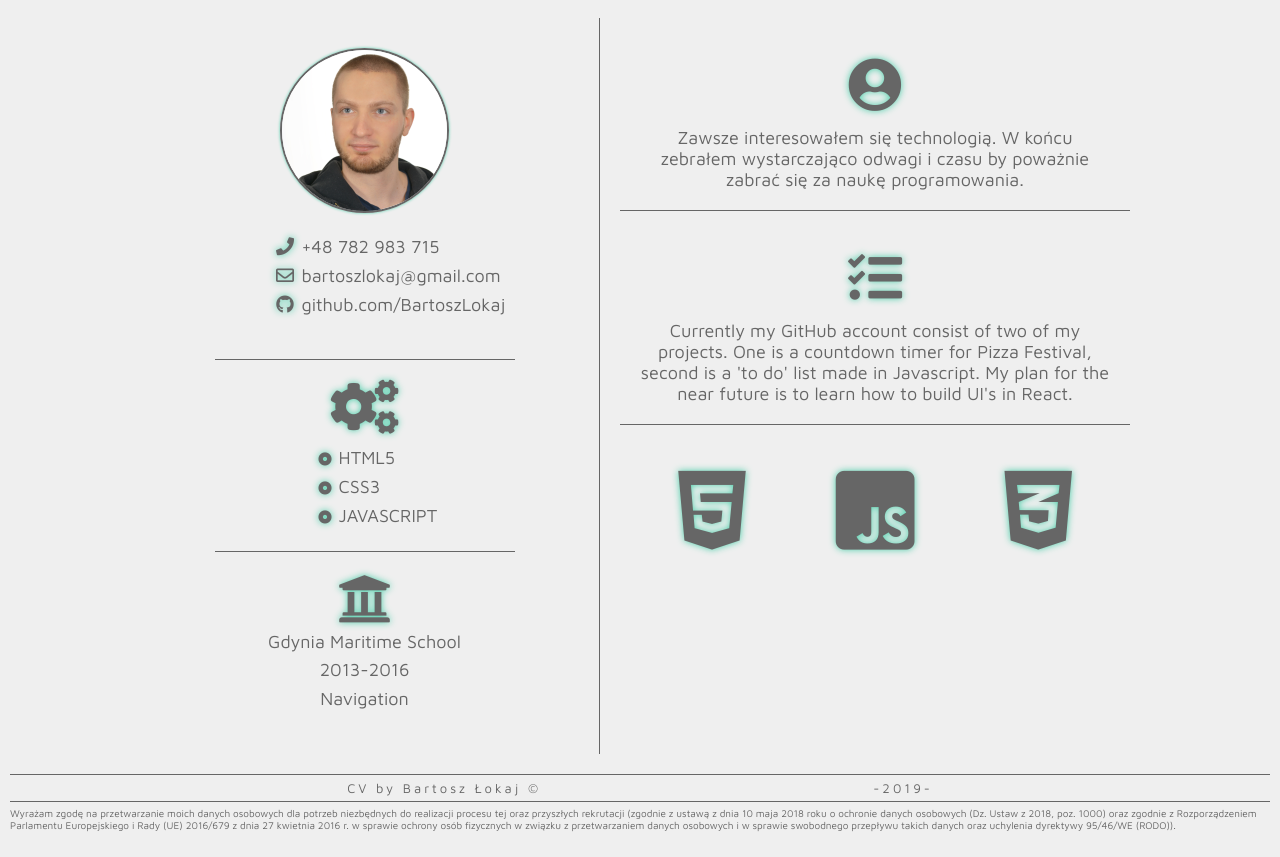
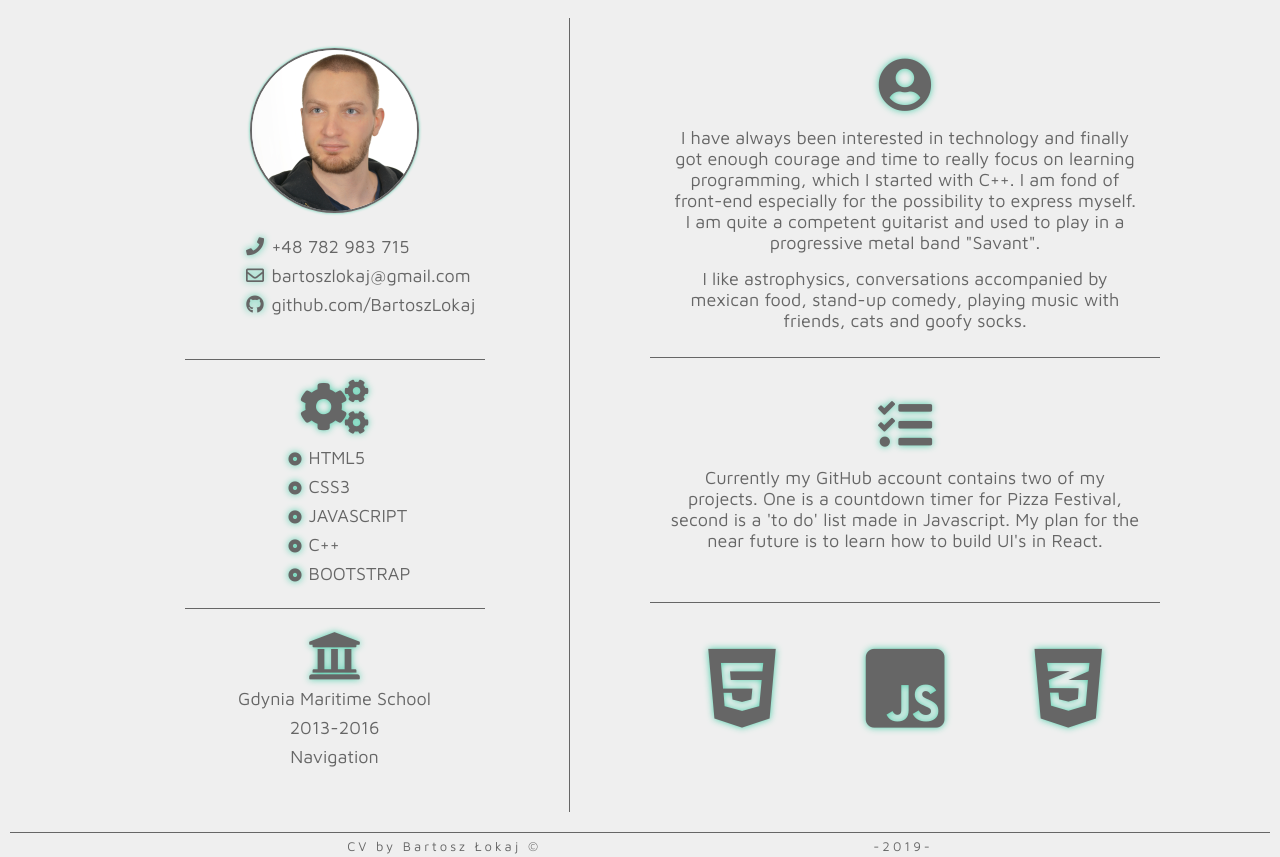
Before and after one commit to bartoszlokaj/CV, a plain HTML site: page index.html in a window 1280 px wide. Shown: the part 141-998 px from the top of the page. Before the commit the page ends 977 px from the top, so only its background shows below. Drawn offline with Linux system fonts and the light colour scheme.

Commit message:
version 2.0

```diff
--- a/index.html
+++ b/index.html
@@ -65,6 +65,18 @@
                 </span>
                 JAVASCRIPT
               </li>
+              <li>
+                  <span class="circle graph">
+                    <i class="fas fa-dot-circle fa-xs fa-fw"></i>
+                  </span>
+                  C++
+              </li>
+              <li>
+                <span class="circle graph">
+                  <i class="fas fa-dot-circle fa-xs fa-fw"></i>
+                </span>
+                    BOOTSTRAP
+              </li>
             </ul>
           </div>
           <div class="edu">
@@ -81,13 +93,15 @@
               <span class="graph">
                 <i class="fas fa-user-circle fa-3x"></i>
               </span>
-              <p>Zawsze interesowałem się technologią. W końcu zebrałem wystarczająco odwagi i czasu by poważnie zabrać się za naukę programowania. </p>
+              <p>I have always been interested in technology and finally got enough courage and time to really focus on learning programming, which I started with C++. I am fond of front-end especially for the possibility to express myself. I am quite a competent guitarist and used to play in a progressive metal band "Savant".</p>
+
+                <p>I like astrophysics, conversations accompanied by mexican food,  stand-up comedy, playing music with friends, cats and goofy socks.</p>
           </div>
           <div class="projects">
               <span class="graph">
                 <i class="fas fa-tasks fa-3x"></i>
               </span>
-              <p>Currently my GitHub account consist of two of my projects. One is a countdown timer for Pizza Festival, second is a 'to do' list made in Javascript. My plan for the near future is to learn how to build UI's in React.</p>
+              <p>Currently my GitHub account contains two of my projects. One is a countdown timer for Pizza Festival, second is a 'to do' list made in Javascript. My plan for the near future is to learn how to build UI's in React.</p>
           </div>
           <div class="icons">
               <div class="icon logo-html graph">
--- a/style.css
+++ b/style.css
@@ -83,10 +83,11 @@ body {
 }
 
 .right {
-  max-width: 550px;
+  width: 550px;
   display: flex;
   flex-direction: column;
   align-items: center;
+  margin-left: 60px;
 }
 
 .photo {
@@ -158,6 +159,7 @@ h3 {
 .about-me {
   text-align: center;
   padding: 20px;
+  padding-bottom: 26px;
   margin: 20px;
   border-bottom: 1px solid #666;
 }
@@ -169,6 +171,7 @@ h3 {
 .projects {
   text-align: center;
   padding: 20px;
+  padding-bottom: 51px;
   margin: 20px;
   margin-top: 0;
   border-bottom: 1px solid #666;
```
